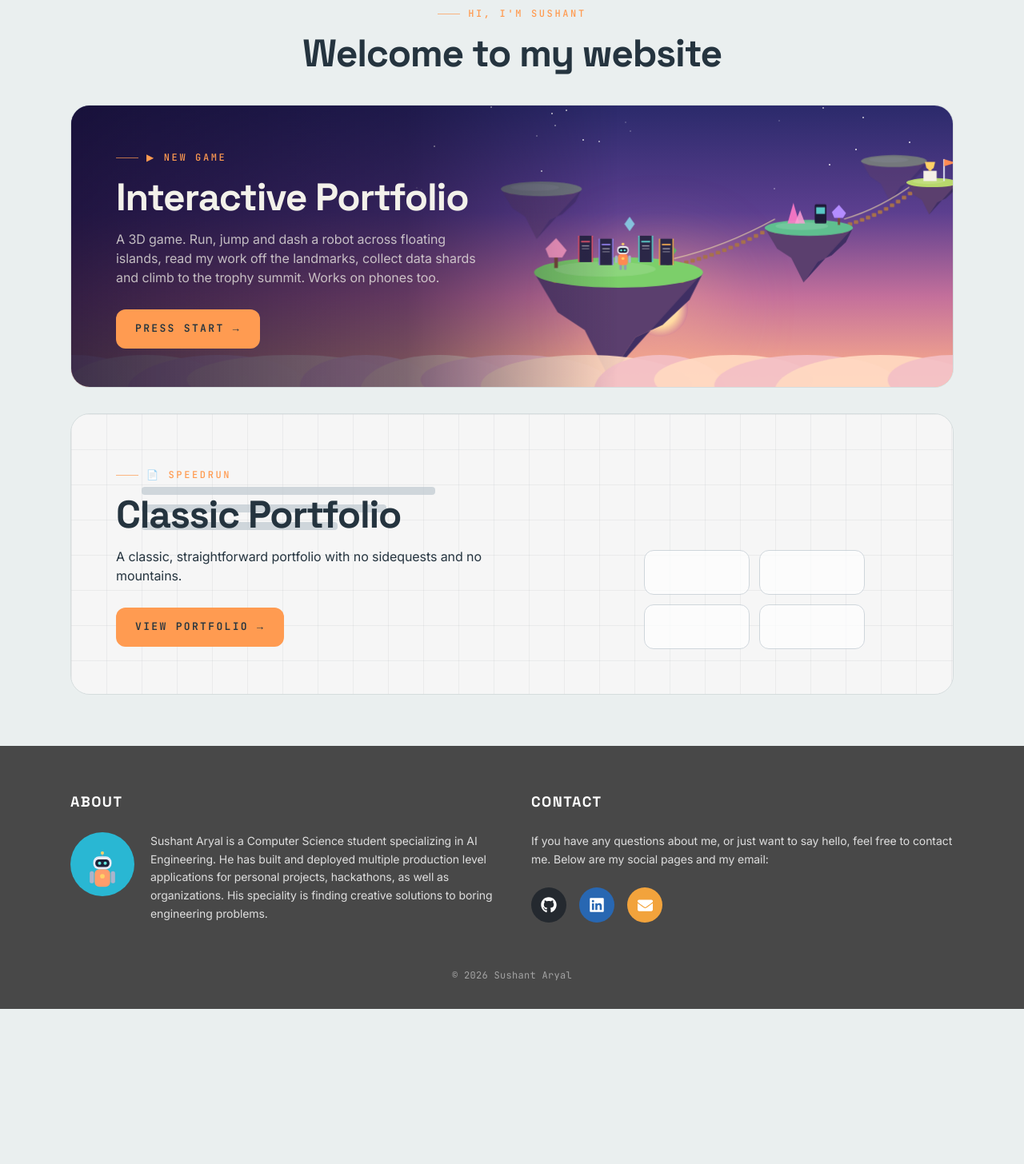
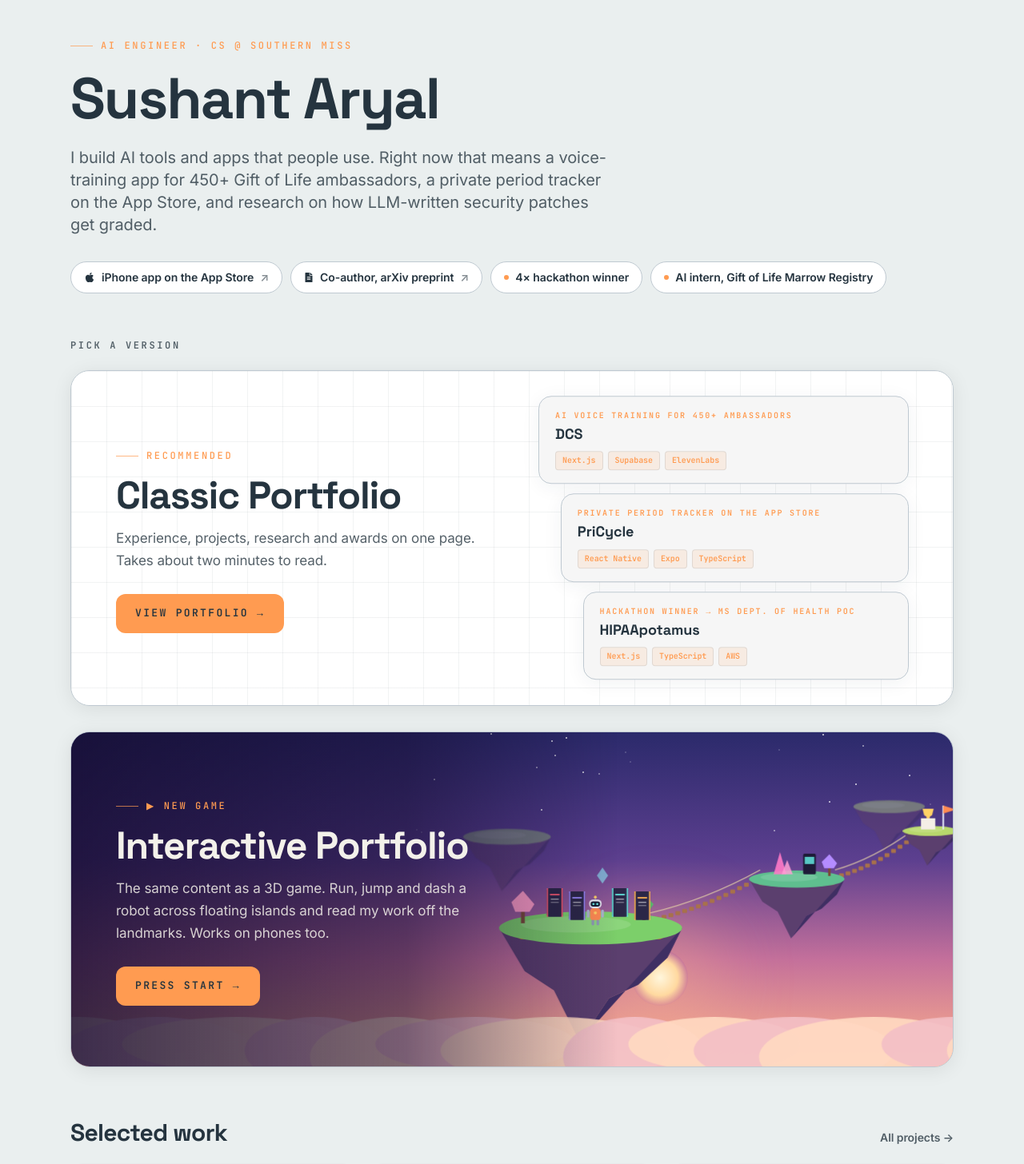
Before and after one commit to aryalsushant/alt-portfolio, a React (Create React App) app: page / in a window 1280 px wide. Shown: the part 120-1576 px from the top of the page at 80% size. Before the commit the page ends 1382 px from the top, so only its background shows below. Built offline with nearby package versions, Linux system fonts and the light colour scheme.

Commit message:
feat(home): real intro, classic portfolio first, selected work strip
Larger name and a concrete one-paragraph intro with proof links, a
higher-contrast classic card previewing real projects, and shorter
copy throughout.

```diff
--- a/src/pages/Home.js
+++ b/src/pages/Home.js
@@ -1,7 +1,15 @@
 import React from 'react';
 import { Link } from 'react-router-dom';
-import { FaGithub, FaLinkedin, FaEnvelope, FaMoon, FaSun } from 'react-icons/fa';
+import { FaGithub, FaLinkedin, FaEnvelope, FaMoon, FaSun, FaApple, FaFileAlt } from 'react-icons/fa';
 import useAppliedTheme from '../hooks/useAppliedTheme';
+import { PROJECTS, RESEARCH } from '../interactive/content';
+
+const PROOF = [
+  { label: 'iPhone app on the App Store', href: 'https://apps.apple.com/us/app/pricycle/id6820843494', icon: <FaApple size={14} /> },
+  { label: 'Co-author, arXiv preprint', href: RESEARCH.href, icon: <FaFileAlt size={12} /> },
+  { label: '4\u00d7 hackathon winner' },
+  { label: 'AI intern, Gift of Life Marrow Registry' },
+];
 
 // Self-contained banner art (kept out of the lazy game chunk on purpose).
 function InteractiveArt() {
@@ -163,24 +171,30 @@ function InteractiveArt() {
 }
 
 function ClassicArt() {
+  // Preview of the real classic page: the first three project cards.
+  const preview = PROJECTS.slice(0, 3);
   return (
-    <div className="absolute inset-0 overflow-hidden pointer-events-none bg-bg-soft">
-      <div className="absolute inset-0 opacity-[0.55]"
+    <div className="absolute inset-0 overflow-hidden pointer-events-none bg-surface">
+      <div className="absolute inset-0 opacity-60"
         style={{
           backgroundImage:
             'linear-gradient(var(--line) 1px, transparent 1px), linear-gradient(90deg, var(--line) 1px, transparent 1px)',
           backgroundSize: '44px 44px',
         }} />
-      {/* abstract doc lines */}
-      <div className="absolute left-[8%] top-[18%] flex flex-col gap-3 w-1/3 opacity-70">
-        <div className="h-4 w-2/3 rounded bg-accent/60" />
-        <div className="h-2.5 w-full rounded bg-line-strong" />
-        <div className="h-2.5 w-5/6 rounded bg-line-strong" />
-        <div className="h-2.5 w-4/6 rounded bg-line-strong" />
+      <div className="hidden md:flex absolute right-[5%] top-1/2 -translate-y-1/2 w-[42%] flex-col gap-3"
+        aria-hidden="true">
+        {preview.map((p, i) => (
+          <div key={p.id}
+            className="rounded-2xl border border-line-strong bg-bg-soft px-5 py-4 shadow-soft dark:shadow-soft-dark transition-transform duration-500 group-hover:-translate-x-2"
+            style={{ transitionDelay: `${i * 60}ms`, marginLeft: `${i * 6}%` }}>
+            <p className="font-mono text-[10px] tracking-[0.18em] uppercase font-bold text-accent mb-1 truncate">{p.tagline}</p>
+            <p className="font-display font-bold text-lg text-ink leading-tight">{p.name}</p>
+            <div className="flex gap-1.5 mt-2.5">
+              {p.stack.slice(0, 3).map(t => (
+                <span key={t} className="px-2 py-[3px] text-[10px] rounded font-mono font-semibold bg-accent-soft text-accent border border-line">{t}</span>
+              ))}
             </div>
-      <div className="absolute right-[10%] bottom-[16%] grid grid-cols-2 gap-3 w-1/4 opacity-70">
-        {[0, 1, 2, 3].map(i => (
-          <div key={i} className="h-14 rounded-xl border border-line-strong bg-surface" />
+          </div>
         ))}
       </div>
     </div>
@@ -189,7 +203,7 @@ function ClassicArt() {
 
 function Banner({ art, eyebrow, title, blurb, cta, to, external }) {
   const inner = (
-    <div className="group relative min-h-[44vh] flex items-center overflow-hidden rounded-3xl border border-line card-hover">
+    <div className="group relative min-h-[380px] md:min-h-[420px] flex items-center overflow-hidden rounded-3xl border border-line-strong shadow-card dark:shadow-card-dark card-hover">
       {art}
       <div className="relative z-10 px-8 md:px-14 py-12 max-w-xl">
         <p className="eyebrow mb-4">{eyebrow}</p>
@@ -197,8 +211,8 @@ function Banner({ art, eyebrow, title, blurb, cta, to, external }) {
           style={{ color: external ? undefined : '#f3f1ea' }}>
           {title}
         </h2>
-        <p className="text-[15px] md:text-base leading-relaxed mb-7"
-          style={{ color: external ? undefined : 'rgba(243,241,234,.75)' }}>
+        <p className={`text-[16px] md:text-[17px] leading-relaxed mb-7 ${external ? 'text-ink-2' : ''}`}
+          style={{ color: external ? undefined : 'rgba(243,241,234,.85)' }}>
           {blurb}
         </p>
         <span className="inline-block font-mono text-[13px] font-bold tracking-[0.18em] uppercase
@@ -221,7 +235,7 @@ export default function Home() {
 
       {/* header */}
       <header className="max-w-6xl mx-auto px-6 py-7 flex items-center justify-between">
-        <span className="font-orbitron font-bold tracking-[0.22em] text-lg md:text-xl">
+        <span className="font-orbitron font-bold tracking-[0.14em] sm:tracking-[0.22em] text-[15px] sm:text-lg md:text-xl whitespace-nowrap">
           SUSHANT ARYAL
         </span>
         <div className="flex items-center gap-2">
@@ -247,32 +261,77 @@ export default function Home() {
       </header>
 
       {/* intro */}
-      <div className="max-w-6xl mx-auto px-6 pt-6 pb-10 text-center">
-        <p className="eyebrow justify-center mb-4">Hi, I'm Sushant</p>
-        <h1 className="font-display text-3xl md:text-5xl font-extrabold tracking-tight">
-          Welcome to my website
+      <section className="max-w-6xl mx-auto px-6 pt-10 md:pt-16 pb-12 md:pb-14">
+        <p className="eyebrow mb-5">AI engineer · CS @ Southern Miss</p>
+        <h1 className="font-display text-5xl sm:text-6xl md:text-7xl font-extrabold tracking-tight leading-[1.02] mb-6">
+          Sushant Aryal
         </h1>
-      </div>
+        <p className="text-lg md:text-xl text-ink-2 max-w-2xl leading-relaxed mb-8">
+          I build AI tools and apps that people use. Right now that means a voice-training app for
+          450+ Gift of Life ambassadors, a private period tracker on the App Store, and research on
+          how LLM-written security patches get graded.
+        </p>
+        <ul className="flex flex-wrap gap-2.5">
+          {PROOF.map(p => {
+            const cls = 'inline-flex items-center gap-2 px-4 py-2 rounded-full border border-line-strong bg-surface text-[14px] font-semibold text-ink';
+            return (
+              <li key={p.label}>
+                {p.href ? (
+                  <a href={p.href} target="_blank" rel="noopener noreferrer" className={`${cls} hover:border-accent hover:text-accent transition-colors`}>
+                    {p.icon}{p.label}<span aria-hidden="true" className="text-ink-3">↗</span>
+                  </a>
+                ) : (
+                  <span className={cls}><span className="w-1.5 h-1.5 rounded-full bg-accent" />{p.label}</span>
+                )}
+              </li>
+            );
+          })}
+        </ul>
+      </section>
 
-      {/* banners */}
-      <main className="max-w-6xl mx-auto px-6 pb-16 flex flex-col gap-8">
-        <Banner
-          art={<InteractiveArt />}
-          eyebrow="▶ New Game"
-          title="Interactive Portfolio"
-          blurb="A 3D game. Run, jump and dash a robot across floating islands, read my work off the landmarks, collect data shards and climb to the trophy summit. Works on phones too."
-          cta="Press Start →"
-          to="/interactive"
-        />
+      {/* two ways in */}
+      <main className="max-w-6xl mx-auto px-6 pb-16">
+        <h2 className="font-mono text-[12px] tracking-[0.22em] uppercase font-semibold text-ink-2 mb-5">Pick a version</h2>
+        <div className="flex flex-col gap-8">
           <Banner
             art={<ClassicArt />}
             external
-          eyebrow="📄 Speedrun"
+            eyebrow="Recommended"
             title="Classic Portfolio"
-          blurb="A classic, straightforward portfolio with no sidequests and no mountains."
-          cta="View Portfolio →"
+            blurb="Experience, projects, research and awards on one page. Takes about two minutes to read."
+            cta="View portfolio →"
             to="/classic"
           />
+          <Banner
+            art={<InteractiveArt />}
+            eyebrow="▶ New game"
+            title="Interactive Portfolio"
+            blurb="The same content as a 3D game. Run, jump and dash a robot across floating islands and read my work off the landmarks. Works on phones too."
+            cta="Press start →"
+            to="/interactive"
+          />
+        </div>
+
+        {/* selected work */}
+        <section className="mt-16" aria-labelledby="selected-work">
+          <div className="flex items-end justify-between gap-4 mb-5">
+            <h2 id="selected-work" className="font-display text-2xl md:text-3xl font-extrabold tracking-tight">Selected work</h2>
+            <Link to="/classic#projects" className="text-[14px] font-semibold text-ink-2 hover:text-accent transition-colors whitespace-nowrap">
+              All projects →
+            </Link>
+          </div>
+          <div className="grid grid-cols-1 md:grid-cols-3 gap-5">
+            {PROJECTS.slice(0, 3).map(p => (
+              <Link key={p.id} to="/classic#projects"
+                className="group glass-card border-line-strong p-6 flex flex-col hover:border-accent transition-colors">
+                <p className="font-mono text-[11px] tracking-[0.16em] uppercase font-bold text-accent mb-2">{p.dates}</p>
+                <h3 className="font-display font-bold text-xl text-ink mb-1">{p.name}</h3>
+                <p className="text-[15px] font-medium text-ink-2 mb-4">{p.tagline}</p>
+                <p className="mt-auto text-[13px] font-mono text-ink-3">{p.stack.slice(0, 3).join(' · ')}</p>
+              </Link>
+            ))}
+          </div>
+        </section>
       </main>
 
       <footer style={{ background: '#484848' }}>
@@ -299,10 +358,10 @@ export default function Home() {
                 </svg>
               </div>
               <p className="text-[14px] leading-relaxed" style={{ color: 'rgba(255,255,255,.82)' }}>
-                Sushant Aryal is a Computer Science student specializing in AI Engineering.
-                He has built and deployed multiple production level applications for personal
-                projects, hackathons, as well as organizations. His speciality is finding
-                creative solutions to boring engineering problems.
+                Sushant Aryal is a computer science student at the University of Southern Mississippi
+                (May 2027) and an AI engineer. He interned at Gift of Life Marrow Registry, Lumibot and
+                Delta Health Alliance, was a Break Through Tech AI Fellow at Cornell Tech, and has won four
+                hackathons.
               </p>
             </div>
           </div>
```
Lines whose indentation alone changed are shown as unchanged.
